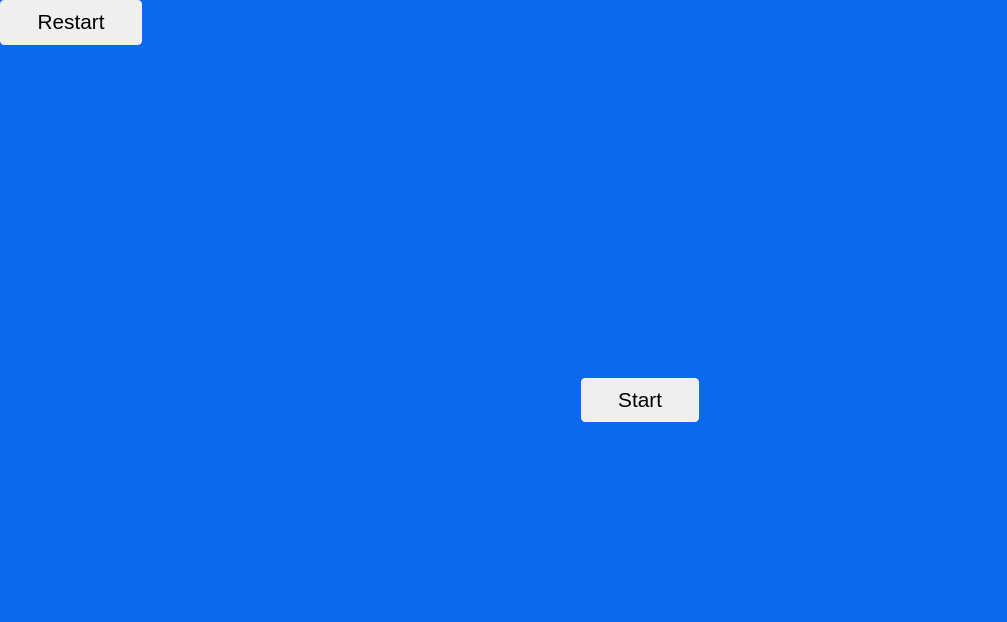
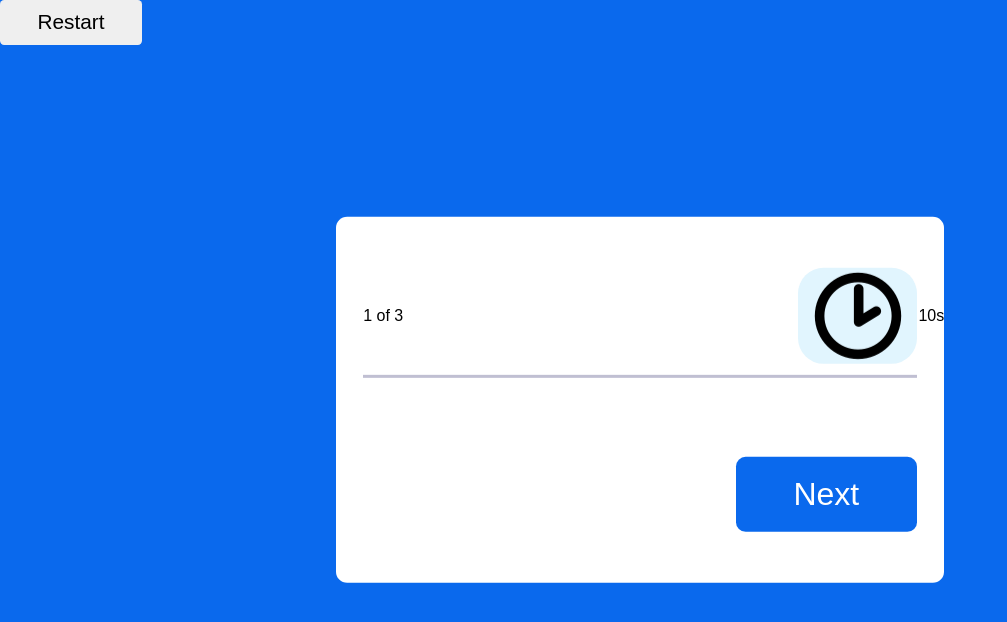
Before and after one commit to damonpaoletti/Quiz-app, a plain HTML site: page index.html in a window 1280 px wide. Shown: the whole page, without its empty margins (0-1007 px from the left). Drawn offline with Linux system fonts and the light colour scheme.

Commit message:
added timer image and started javascript

```diff
--- a/index.html
+++ b/index.html
@@ -11,7 +11,24 @@
     <div class="start-screen">
         <button id="start-button">Start</button>
     </div>
-    <div class="display-container"></div>
+    <div id="display-container">
+        <div class="header">
+            <div class="number-of-count">
+                <span class="number-of-question">1 of 3</span>
+            </div>
+            <div class="timer-div">
+                <img src="120px-Simple_icon_time.svg.png"/>
+                <span class="time-left">10s</span>
+
+            </div>
+
+        </div>
+
+        <div id="container">
+
+        </div>
+        <button id="next-button">Next</button>
+    </div>
     <div class="score-container hide"></div>
         <div id="user-score"></div>
         <button id="restart">Restart</button>
--- a/script.js
+++ b/script.js
@@ -0,0 +1,23 @@
+var quizDisplay = document.getElementById("display");
+var timeLeft = document.querySelector(".time-left");
+var quizContainer = document.getElementById("container");
+var nextBtn = document.getElementById("next-button");
+var countOfQuestion = document.querySelector(".number-of-question");
+var displayContainer = document.getElementById("display-container");
+var scoreContainer= document.querySelector(".score-container");
+var restart = document.getElementById("restart");
+var userScore = document.getElementById("user-score");
+var startScreen = document.querySelector(".start-screen");
+var startButton = document.getElementById("start-button");
+var questionCount;
+var scoreCount = 0;
+var count = 11;
+var countdown;
+
+
+const quizArray = [
+    {id:"0",question:"How many Infinity Stones are there?",options:["3","5","6","10"], correct:"6"},
+    {id:"1",question:"What's the heavist organ in the human body?",options:["Brain","Liver","Skin","Heart"], correct:"Liver"},
+    {id:"2",question:"Which of these EU countries does not use the euro as its currency?",options:["Poland","Denmark","Sweden","All of the above"], correct:"All of the above"}
+
+]
--- a/style.css
+++ b/style.css
@@ -43,10 +43,52 @@ button {
     background-color: #ffffff;
     padding: 3.2em 1.7em;
     width: 80%;
-    max-width: ;
+    max-width: 38em;
+    margin: 0 auto;
+    position: absolute;
+    transform: translate(-50%, -50%);
+    top: 50%;
+    left: 50%;
+    border-radius: 0.7em;
+
+}
+
+.header{
+    margin-bottom: 1.7em;
+    display: flex;
+    justify-content: space-between;
+    align-items: center;
+    padding-bottom: 0.7em;
+    border-bottom: 0.2em solid #c0bfd2;
+}
+
+.timer-div{
+    background-color: #e1f5fe;
+    width: 7.4em;
+    border-radius: 1.6em;
+    display: flex;
+    align-items: center;
+    justify-content: space-between;
+    padding: 0.em 1.7em;
+
+}
+
+#next-button{
+    font-size: 2em;
+    margin-top: 1.6em;
+    background-color: #0a69ed;
+    color: #ffffff;
+    padding: 0.6em 1.8em;
+    border-radius: 0.3em;
+    float: right;
 }
 
 .hide{
     display: none;
 
 }
+
+#user-score{
+    font-size: 1.6em;
+    color: #ffffff;
+}
```
Also changed, not shown: 120px-Simple_icon_time.svg.png (added).
